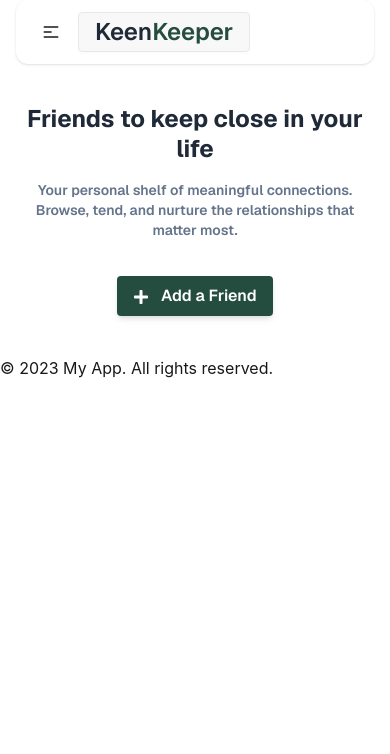
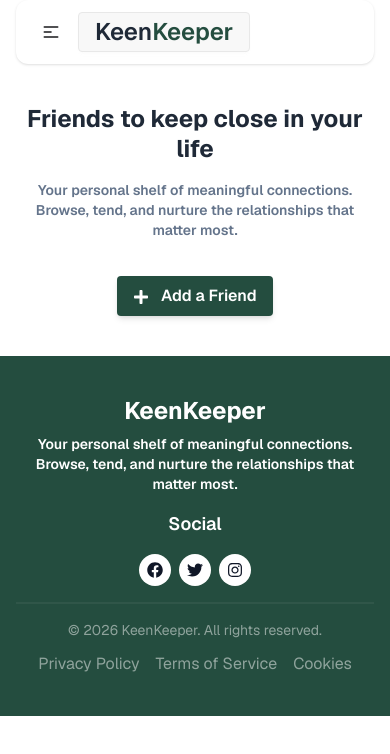
Before and after one commit to sagorhasan17/keen-keeper-site-a7-sagor, a React (Vite) app: page / in a window 390 px wide. Shown: the top 754 px of the page. Built offline with nearby package versions, Linux system fonts and the light colour scheme.

Commit message:
completed footer section with full responsive for all device

```diff
--- a/src/components/shared/footer/Footer.jsx
+++ b/src/components/shared/footer/Footer.jsx
@@ -1,8 +1,62 @@
+import { FaFacebook, FaInstagram, FaTwitter } from "react-icons/fa";
 
 const Footer = () => {
   return (
-    <div>
-      <p>&copy; 2023 My App. All rights reserved.</p>
+    <div className="bg-[#244d3f]">
+      <div className="w-full max-w-7xl mx-auto px-4 sm:px-6 lg:px-8">
+        <div className="py-10 font-geist text-center">
+          <h1 className="text-2xl sm:text-3xl md:text-4xl lg:text-6xl font-bold text-white text-center pb-2 leading-tight">
+            KeenKeeper
+          </h1>
+
+          <p className="text-sm sm:text-base text-white text-center font-semibold max-w-xl sm:max-w-2xl mx-auto">
+            Your personal shelf of meaningful connections. Browse, tend, and
+            nurture the relationships that matter most.
+          </p>
+
+          <div className="py-4">
+            <h2 className="text-lg font-semibold text-white mb-4">Social</h2>
+
+            <ul className="flex items-center justify-center gap-2 sm:gap-3">
+              <li className="w-8 h-8 sm:w-10 sm:h-10 bg-white text-[#101727] rounded-full flex items-center justify-center text-base sm:text-xl cursor-pointer">
+                <a href="#">
+                  <FaFacebook />
+                </a>
+              </li>
+
+              <li className="w-8 h-8 sm:w-10 sm:h-10 bg-white text-[#101727] rounded-full flex items-center justify-center text-base sm:text-xl cursor-pointer">
+                <a href="#">
+                  <FaTwitter />
+                </a>
+              </li>
+
+              <li className="w-8 h-8 sm:w-10 sm:h-10 bg-white text-[#101727] rounded-full flex items-center justify-center text-base sm:text-xl cursor-pointer">
+                <a href="#">
+                  <FaInstagram />
+                </a>
+              </li>
+            </ul>
+          </div>
+
+          <div className="border border-[#dddddd10] w-full mb-4"></div>
+
+          <div className="flex flex-col sm:flex-row items-center justify-between gap-3 sm:gap-0 text-center sm:text-left">
+            <div className="text-sm text-[#fafafa80]">
+              © {new Date().getFullYear()} KeenKeeper. All rights reserved.
+            </div>
+
+            <ul className="flex flex-wrap items-center justify-center sm:justify-between gap-4 sm:gap-6 text-base">
+              <li className="cursor-pointer text-[#fafafa80]">
+                Privacy Policy
+              </li>
+              <li className="cursor-pointer text-[#fafafa80]">
+                Terms of Service
+              </li>
+              <li className="cursor-pointer text-[#fafafa80]">Cookies</li>
+            </ul>
+          </div>
+        </div>
+      </div>
     </div>
   );
 };
```
